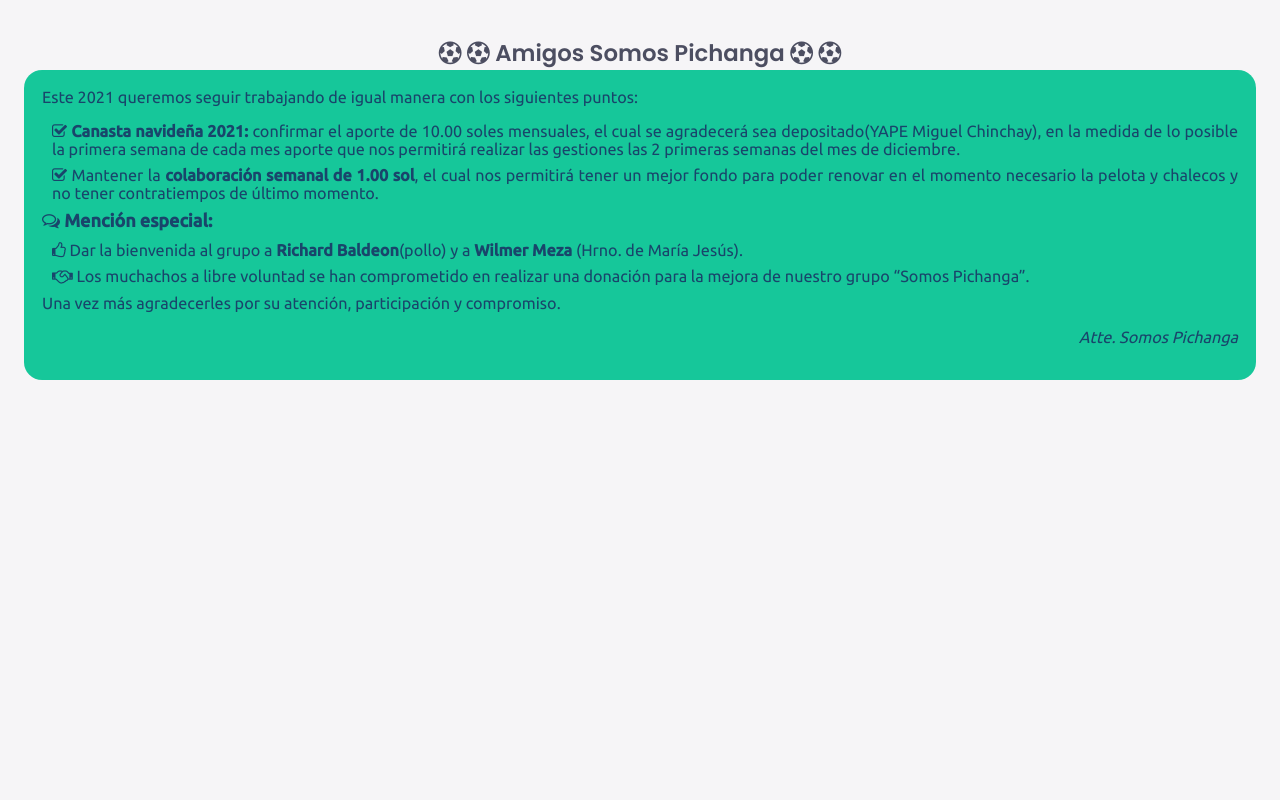
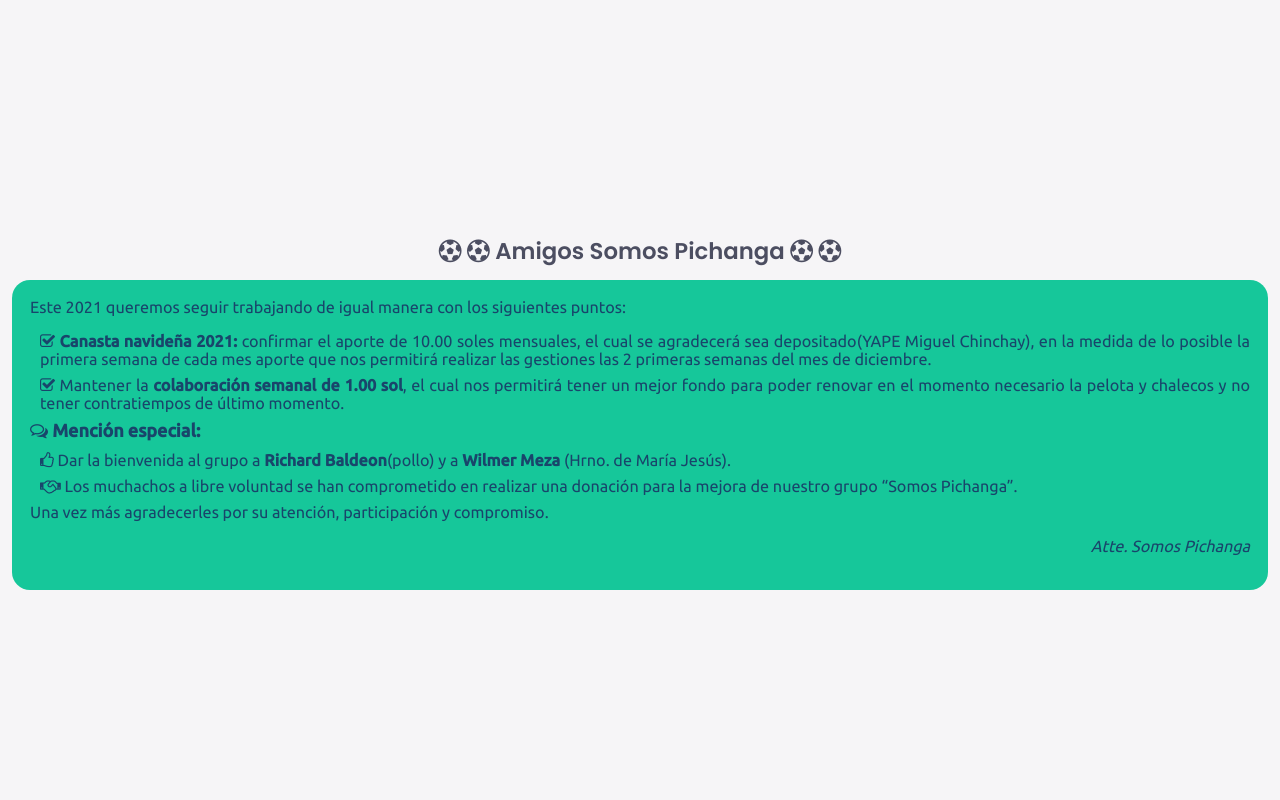
Before and after one commit to MiguDeveloper/somos-pichanga, a plain HTML site: page index.html in a window 1280 px wide. Shown: the top 800 px of the page. Drawn offline with Linux system fonts and the light colour scheme.

Commit message:
fix grid and flex

```diff
--- a/css/style.scss
+++ b/css/style.scss
@@ -21,16 +21,20 @@ body {
 }
 
 .cards {
-  display: flex;
-  flex-flow: column wrap;
-  align-items: center;
-  padding: 2em 1em 0;
+  display: grid;
+  grid-template-columns: 1fr;
+  //padding: 2em 1em 0;
+  //justify-content: center;
   &-card {
+    display: flex;
+    flex-flow: column wrap;
+    align-items: center;
+    justify-content: center;
+    height: 100vh;
     text-align: justify;
     margin-bottom: 0.5em;
     border-radius: 2em;
     padding: 1em;
-    height: 100vh;
     &:last-child {
       margin-bottom: 0;
     }
@@ -38,12 +42,15 @@ body {
       font-size: 1em;
       text-align: right;
       color: $Dark-Blue;
+      width: 100%;
     }
     &-title {
       font-size: 1.9em;
       font-weight: 600;
       text-align: center;
       font-family: 'Poppins', sans-serif;
+      margin-bottom: 0.5em;
+      padding: 0 11px;
     }
     &-mensaje {
       font-size: 1.5em;
```
Also changed, not shown: css/style.css, 1 other file.
